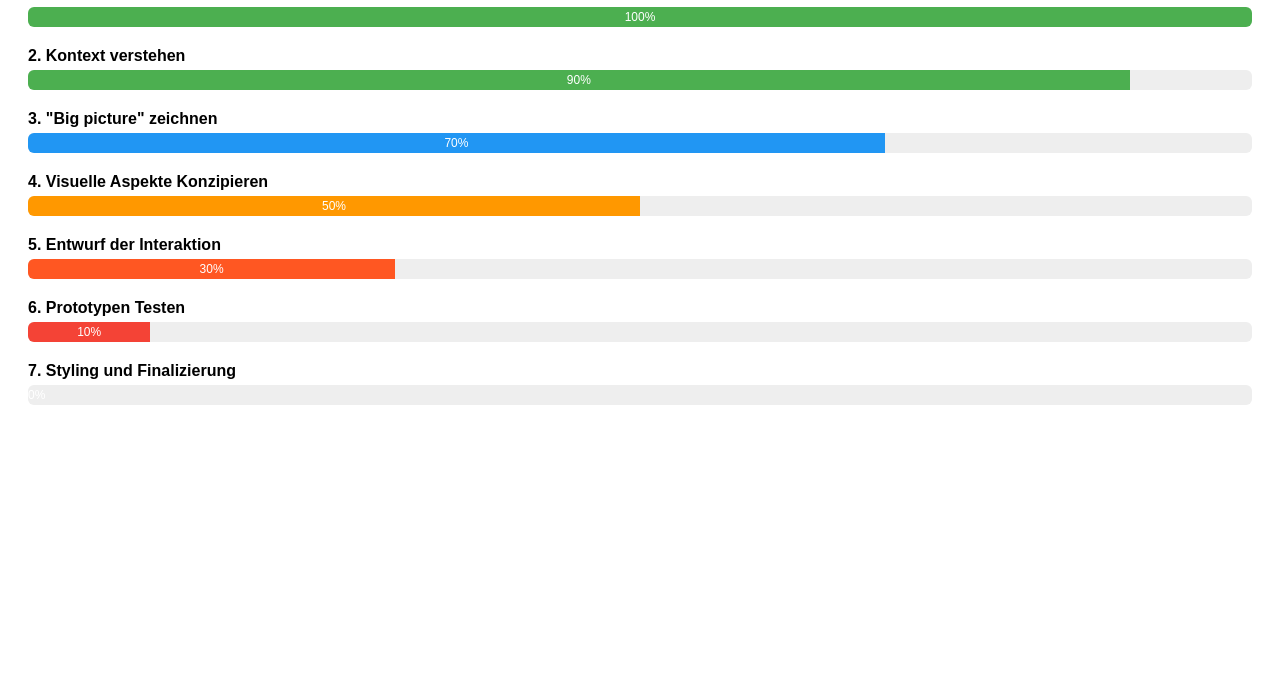
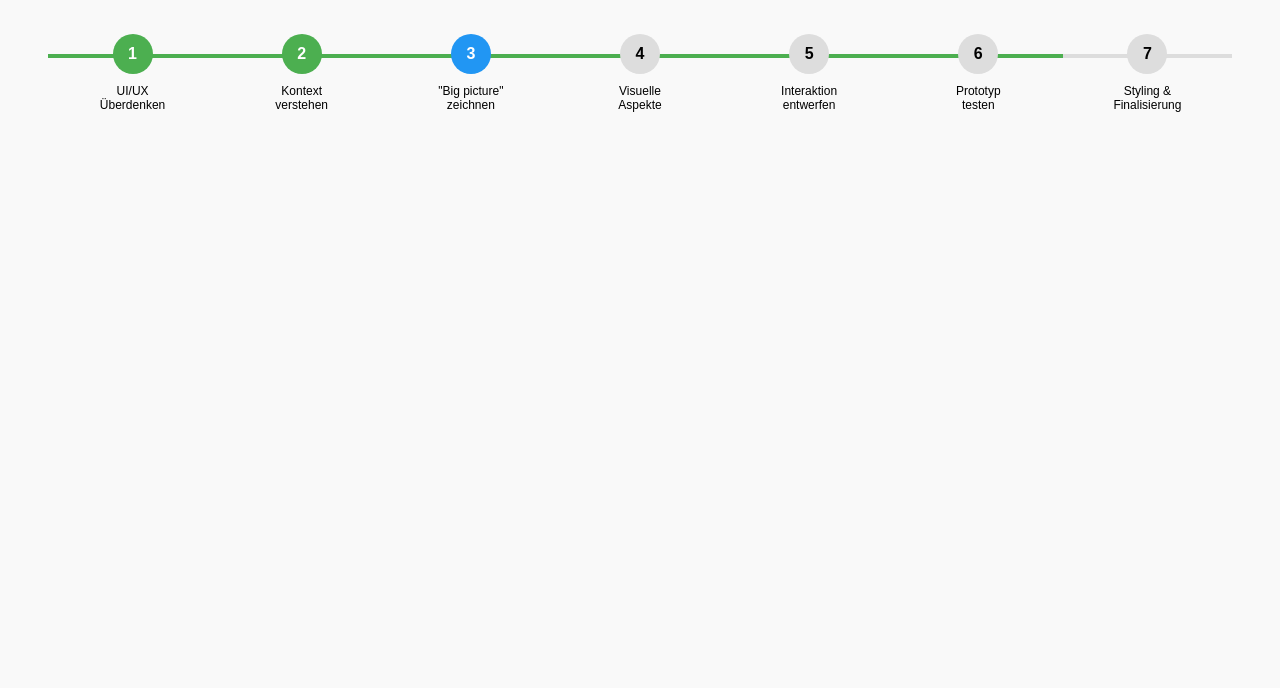
Before and after one commit to micryg/SharepointPrivate, a plain HTML site: page index.html in a window 1280 px wide. Shown: the part 112-800 px from the top of the page. Drawn offline with Linux system fonts and the light colour scheme.

Commit message:
refacto: One progress bar for all

```diff
--- a/index.html
+++ b/index.html
@@ -2,84 +2,95 @@
 <html lang="de">
 <head>
   <meta charset="UTF-8">
-  <title>Projektfortschritt</title>
+  <title>Projektphasen</title>
   <style>
     body {
       font-family: sans-serif;
-      padding: 20px;
+      padding: 40px;
+      background: #f9f9f9;
+    }
+    .progress-container {
+      display: flex;
+      justify-content: space-between;
+      position: relative;
+      margin: 50px 0;
+    }
+    .progress-container::before {
+      content: '';
+      position: absolute;
+      top: 20px;
+      left: 0;
+      right: 0;
+      height: 4px;
+      background: #ddd;
+      z-index: 0;
     }
     .step {
-      margin-bottom: 20px;
+      position: relative;
+      z-index: 1;
+      text-align: center;
+      flex: 1;
+    }
+    .step:not(:last-child)::after {
+      content: '';
+      position: absolute;
+      top: 20px;
+      right: 0;
+      width: 100%;
+      height: 4px;
+      background: #4caf50;
+      z-index: -1;
+    }
+    .step.completed::before {
+      background: #4caf50;
+      color: white;
+    }
+    .step.active::before {
+      background: #2196f3;
+      color: white;
+    }
+    .step::before {
+      content: attr(data-step);
+      display: inline-block;
+      width: 40px;
+      height: 40px;
+      line-height: 40px;
+      border-radius: 50%;
+      background: #ddd;
+      margin-bottom: 10px;
+      font-weight: bold;
     }
     .label {
-      font-weight: bold;
-      margin-bottom: 5px;
-    }
-    .bar-bg {
-      width: 100%;
-      background: #eee;
-      border-radius: 6px;
-      height: 20px;
-      overflow: hidden;
-    }
-    .bar-fill {
-      height: 100%;
-      text-align: center;
-      color: white;
-      line-height: 20px;
       font-size: 12px;
+      max-width: 80px;
+      margin: 0 auto;
     }
   </style>
 </head>
 <body>
-  <h2>🔧 Projektfortschritt</h2>
+  <h2> Projektfortschritt </h2>
 
-  <div class="step">
-    <div class="label">1. UI/UX Überdenken</div>
-    <div class="bar-bg">
-      <div class="bar-fill" style="width:100%;background:#4caf50;">100%</div>
+  <div class="progress-container">
+    <div class="step completed" data-step="1">
+      <div class="label">UI/UX Überdenken</div>
     </div>
-  </div>
-
-  <div class="step">
-    <div class="label">2. Kontext verstehen</div>
-    <div class="bar-bg">
-      <div class="bar-fill" style="width:90%;background:#4caf50;">90%</div>
+    <div class="step completed" data-step="2">
+      <div class="label">Kontext verstehen</div>
     </div>
-  </div>
-
-  <div class="step">
-    <div class="label">3. "Big picture" zeichnen</div>
-    <div class="bar-bg">
-      <div class="bar-fill" style="width:70%;background:#2196f3;">70%</div>
+    <div class="step active" data-step="3">
+      <div class="label">"Big picture" zeichnen</div>
     </div>
-  </div>
-
-  <div class="step">
-    <div class="label">4. Visuelle Aspekte Konzipieren</div>
-    <div class="bar-bg">
-      <div class="bar-fill" style="width:50%;background:#ff9800;">50%</div>
+    <div class="step" data-step="4">
+      <div class="label">Visuelle Aspekte</div>
     </div>
-  </div>
-
-  <div class="step">
-    <div class="label">5. Entwurf der Interaktion</div>
-    <div class="bar-bg">
-      <div class="bar-fill" style="width:30%;background:#ff5722;">30%</div>
+    <div class="step" data-step="5">
+      <div class="label">Interaktion entwerfen</div>
     </div>
-  </div>
-
-  <div class="step">
-    <div class="label">6. Prototypen Testen</div>
-    <div class="bar-bg">
-      <div class="bar-fill" style="width:10%;background:#f44336;">10%</div>
+    <div class="step" data-step="6">
+      <div class="label">Prototyp testen</div>
     </div>
-  </div>
-
-  <div class="step">
-    <div class="label">7. Styling und Finalizierung</div>
-    <div class="bar-bg">
-      <div class="bar-fill" style="width:0%;background:#9e9e9e;">0%</div>
+    <div class="step" data-step="7">
+      <div class="label">Styling & Finalisierung</div>
     </div>
   </div>
 </body>
```
